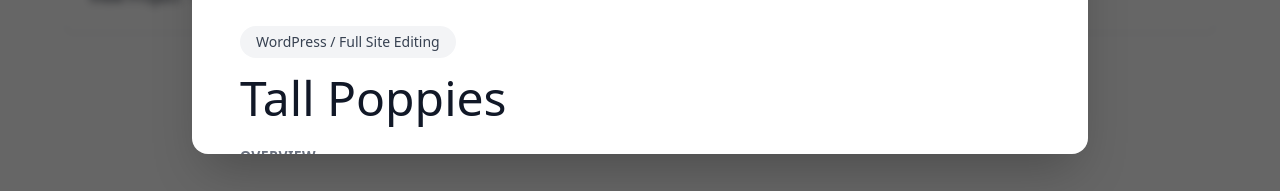
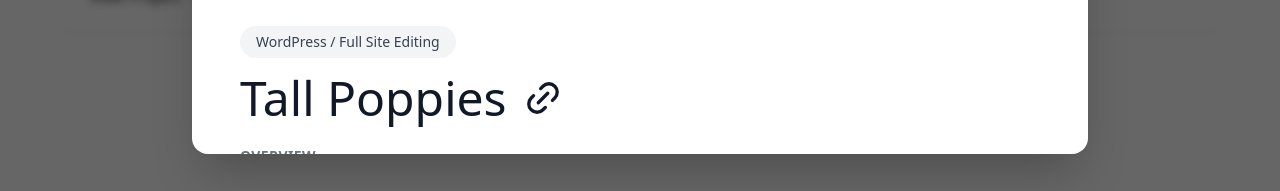
Before and after one commit to mrvilla/studio, a React (Vite) app: page / in a window 1280 px wide. Both pictures are taken after a click on the element 245 px from the left and 1318 px from the top of the page. Shown: the part 1524-1715 px from the top of the page. Built offline with nearby package versions, Linux system fonts and the light colour scheme.

Commit message:
chore: add links

```diff
--- a/src/components/ProjectModal.tsx
+++ b/src/components/ProjectModal.tsx
@@ -1,5 +1,5 @@
 import { useEffect } from 'react';
-import { X } from 'lucide-react';
+import { Link2Icon, X } from 'lucide-react';
 import { Project } from '../types/project';
 
 interface ProjectModalProps {
@@ -60,9 +60,11 @@ export default function ProjectModal({ project, onClose }: ProjectModalProps) {
             {project.platform}
           </div>
 
-          <h2 className="text-4xl md:text-5xl font-light text-gray-900 mb-6">
-            {project.title}
-          </h2>
+          <a className="flex hover:underline" href={project.link} title={project.title}>
+            <h2 className="text-4xl md:text-5xl font-light text-gray-900 mb-6 flex">
+              {project.title}<Link2Icon className="ml-4 mt-1 -rotate-45" size={40} />
+            </h2>
+          </a>
 
           <div className="space-y-8">
             <div>
--- a/src/data/projects.ts
+++ b/src/data/projects.ts
@@ -4,6 +4,7 @@ export const projects: Project[] = [
   {
     id: '1',
     title: 'Tall Poppies',
+    link: 'https://tall-poppies.com/',
     platform: 'WordPress / Full Site Editing',
     summary: 'Podcast platform focused on storytelling and editorial content, with ongoing support for content updates, structure, and site performance',
     image: '/../site-tp.png?auto=compress&cs=tinysrgb&w=1200',
@@ -21,6 +22,7 @@ export const projects: Project[] = [
   {
     id: '2',
     title: 'Backery Raddatz',
+    link: 'https://baeckerei-raddatz.de/',
     platform: 'Joomla / YOOtheme',
     summary: 'Multi-location backery website with structured content and product presenation, store information, and light e-commerce functionality.',
     image: '/../site-br.png?auto=compress&cs=tinysrgb&w=1200',
@@ -38,6 +40,7 @@ export const projects: Project[] = [
   {
     id: '3',
     title: 'Torque Sphere',
+    link: 'https://torque-sphere.com/',
     platform: 'YOOtheme / WordPress',
     summary: 'E-commerce platform for industrial motor controllers, featuring custom layouts and optimised products for technical audiences.',
     image: '/../site-ts.png?auto=compress&cs=tinysrgb&w=1200',
--- a/src/types/project.ts
+++ b/src/types/project.ts
@@ -1,6 +1,7 @@
 export interface Project {
   id: string;
   title: string;
+  link: string;
   platform: string;
   summary: string;
   image: string;
```
Also changed, not shown: src/components/ProjectCard.tsx (line endings or trailing spaces).
